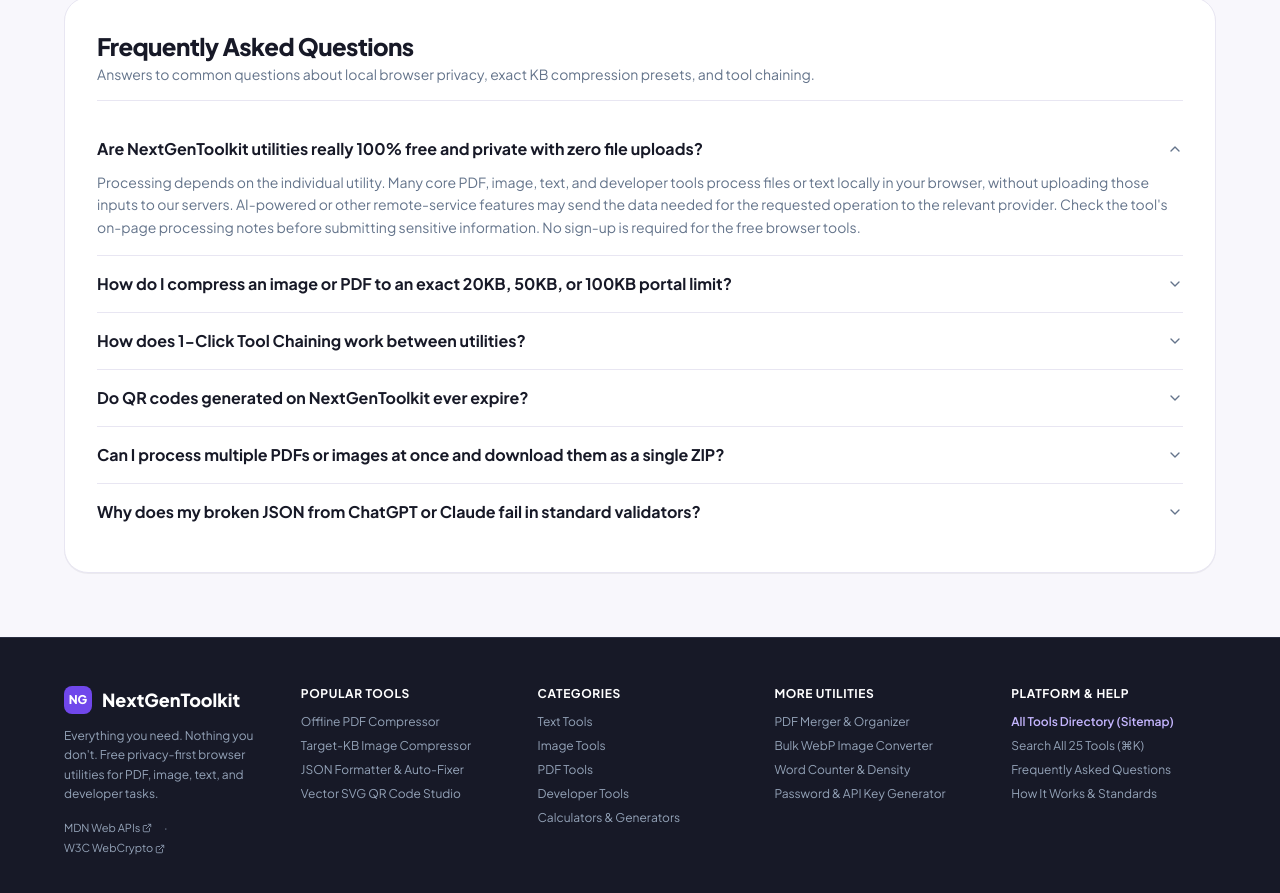
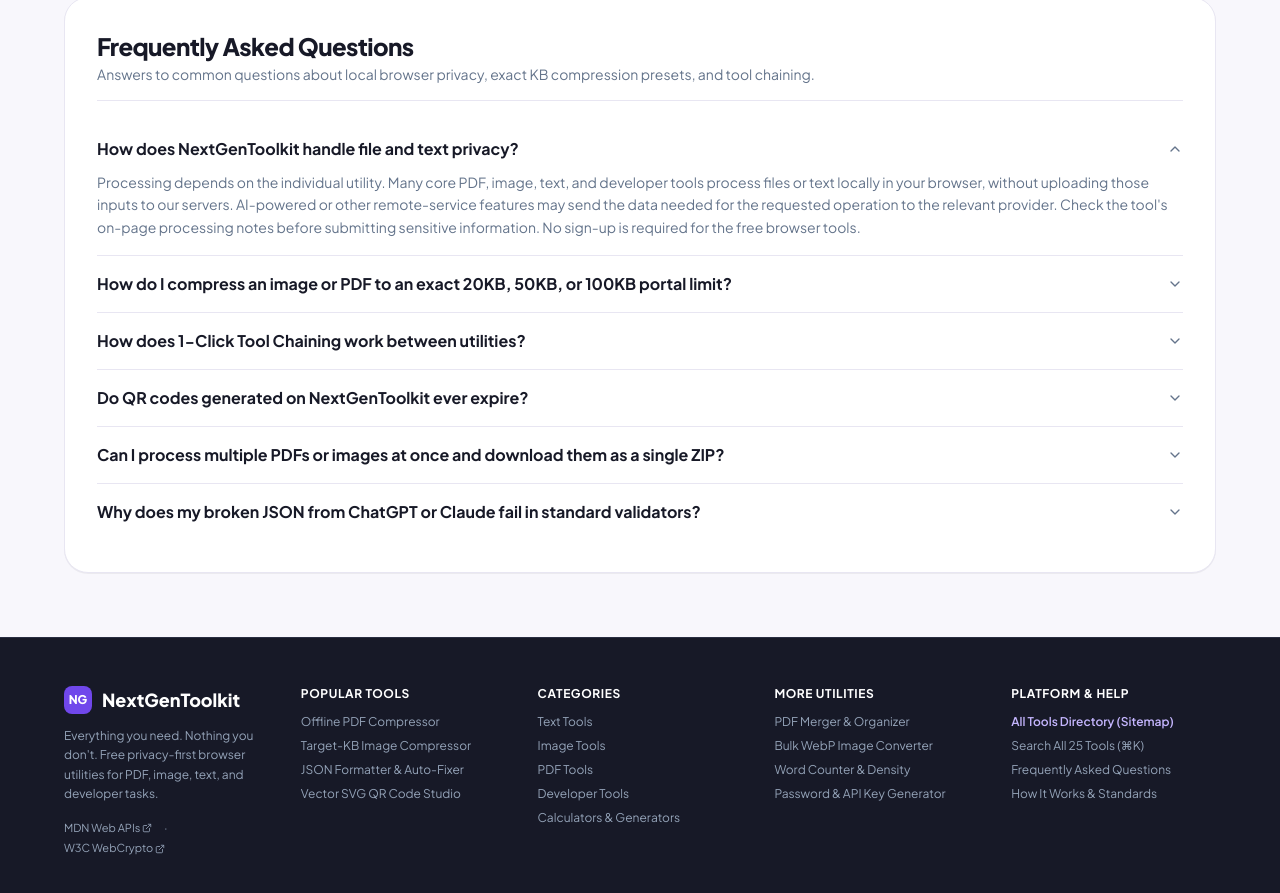
Before and after one commit to michaelcarter7861-sudo/Next-Gen-Toolkit, a React (Vite) app: page / in a window 1280 px wide. Shown: the part 5619-6512 px from the top of the page. Built offline with nearby package versions, Linux system fonts and the light colour scheme; no server answers.

Commit message:
fix: remove absolute zero-upload privacy claim

```diff
--- a/src/data/seoSchemaData.ts
+++ b/src/data/seoSchemaData.ts
@@ -34,7 +34,7 @@ export interface HubEditorialLinkPack {
 
 export const HOME_FAQS: FaqEntry[] = [
   {
-    q: 'Are NextGenToolkit utilities really 100% free and private with zero file uploads?',
+    q: 'How does NextGenToolkit handle file and text privacy?',
     a: 'Processing depends on the individual utility. Many core PDF, image, text, and developer tools process files or text locally in your browser, without uploading those inputs to our servers. AI-powered or other remote-service features may send the data needed for the requested operation to the relevant provider. Check the tool\'s on-page processing notes before submitting sensitive information. No sign-up is required for the free browser tools.',
   },
   {
@@ -189,7 +189,7 @@ export const HUB_EDITORIAL_LINKS: Record<HubId, HubEditorialLinkPack> = {
         url: 'https://cheatsheetseries.owasp.org/cheatsheets/File_Upload_Cheat_Sheet.html',
         sourceName: 'OWASP Foundation',
         contextSentence:
-          'Our zero-upload architecture follows OWASP File Upload and Document Privacy Guidelines by processing byte streams exclusively in local browser RAM.',
+          'Core browser-only tools process file bytes locally; any feature using a remote provider should disclose the data it sends and the provider involved.'
       },
     ],
   },
```
